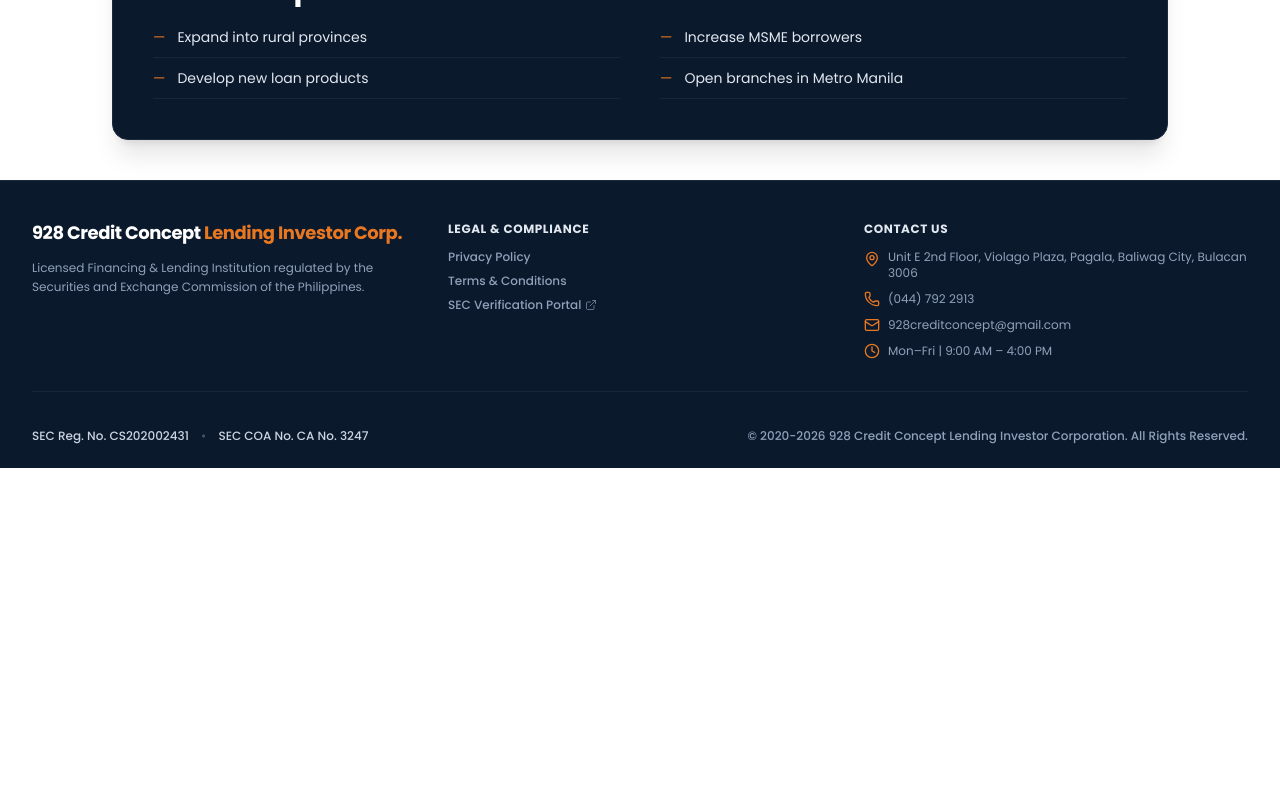
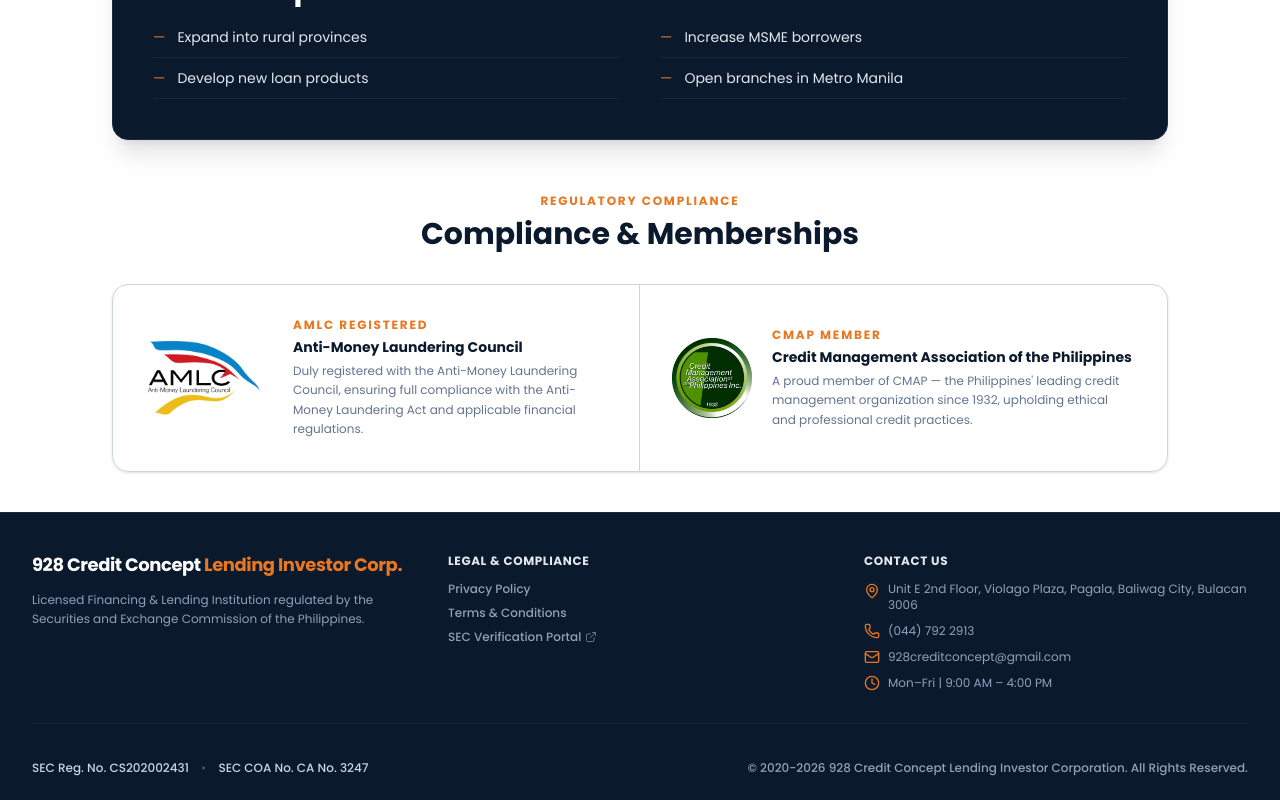
Before and after one commit to JanLancelot/928-lending, a Next.js app: page /about-us in a window 1280 px wide. Shown: the part 1970-2770 px from the top of the page. Before the commit the page ends 2438 px from the top, so only its background shows below. Built offline with nearby package versions, Linux system fonts and the light colour scheme.

Commit message:
Fixed navbar curve gap

```diff
--- a/src/app/about-us/page.tsx
+++ b/src/app/about-us/page.tsx
@@ -237,6 +237,55 @@ export default function AboutUsPage() {
             </div>
           </div>
 
+          <div className="space-y-8">
+            <div className="text-center max-w-xl mx-auto space-y-1">
+              <span className="text-[#E87722] font-bold text-xs uppercase tracking-[0.15em]">Regulatory Compliance</span>
+              <h2 className="text-2xl sm:text-3xl font-bold text-[#0B192C] mt-1">Compliance &amp; Memberships</h2>
+            </div>
+
+            <div className="border border-slate-300 rounded-2xl overflow-hidden shadow-sm">
+              <div className="grid grid-cols-1 sm:grid-cols-2 divide-y sm:divide-y-0 sm:divide-x divide-slate-300">
+
+                <div className="flex flex-col sm:flex-row items-center sm:items-center gap-5 px-8 py-8 text-center sm:text-left">
+                  <div className="relative w-32 h-20 flex-shrink-0">
+                    <Image
+                      src="/images/compliance/amlclogo.png"
+                      alt="Anti-Money Laundering Council (AMLC)"
+                      fill
+                      className="object-contain object-center sm:object-left"
+                    />
+                  </div>
+                  <div className="space-y-1">
+                    <div className="text-xs font-bold text-[#E87722] uppercase tracking-[0.15em]">AMLC Registered</div>
+                    <h4 className="font-bold text-sm text-[#0B192C]">Anti-Money Laundering Council</h4>
+                    <p className="text-xs text-slate-500 leading-relaxed">
+                      Duly registered with the Anti-Money Laundering Council, ensuring full compliance with the Anti-Money Laundering Act and applicable financial regulations.
+                    </p>
+                  </div>
+                </div>
+
+                <div className="flex flex-col sm:flex-row items-center sm:items-center gap-5 px-8 py-8 text-center sm:text-left">
+                  <div className="relative w-20 h-20 flex-shrink-0">
+                    <Image
+                      src="/images/compliance/cmaplogo.png"
+                      alt="Credit Management Association of the Philippines (CMAP)"
+                      fill
+                      className="object-contain object-center sm:object-left"
+                    />
+                  </div>
+                  <div className="space-y-1">
+                    <div className="text-xs font-bold text-[#E87722] uppercase tracking-[0.15em]">CMAP Member</div>
+                    <h4 className="font-bold text-sm text-[#0B192C]">Credit Management Association of the Philippines</h4>
+                    <p className="text-xs text-slate-500 leading-relaxed">
+                      A proud member of CMAP — the Philippines&apos; leading credit management organization since 1932, upholding ethical and professional credit practices.
+                    </p>
+                  </div>
+                </div>
+
+              </div>
+            </div>
+          </div>
+
         </div>
       </section>
     </div>
--- a/src/components/navbar.tsx
+++ b/src/components/navbar.tsx
@@ -42,18 +42,18 @@ export function Navbar() {
         </div>
 
         <div className="relative flex-1 h-full flex items-center justify-end z-20 min-w-0">
-          <div className="relative flex items-center justify-between h-full w-full bg-[#0B192C] text-white pl-12 sm:pl-16 md:pl-24 lg:pl-32 pr-3 sm:pr-5 lg:pr-6 shadow-md rounded-none">
+          <div className="rounded-bl-[4px] relative flex items-center justify-between h-full w-full bg-[#0B192C] text-white pl-12 sm:pl-16 md:pl-24 lg:pl-32 pr-3 sm:pr-5 lg:pr-6 shadow-md rounded-none">
 
-            <div className="absolute -left-12 sm:-left-16 md:-left-24 lg:-left-32 top-0 h-full w-12 sm:w-16 md:w-24 lg:w-32 pointer-events-none">
+            <div className="absolute -left-12 sm:-left-16 md:-left-24 lg:-left-32 top-0 h-full w-[calc(3rem+4px)] sm:w-[calc(4rem+4px)] md:w-[calc(6rem+4px)] lg:w-[calc(8rem+4px)] pointer-events-none">
               <svg
-                viewBox="0 0 128 80"
+                viewBox="0 -10 128 90"
                 fill="none"
                 xmlns="http://www.w3.org/2000/svg"
                 className="w-full h-full text-[#0B192C]"
                 preserveAspectRatio="none"
               >
                 <path
-                  d="M 0 0 C 36 24 72 80 112 80 L 128 80 L 128 0 Z"
+                  d="M 0 -10 L 128 -10 L 128 80 C 72 80 36 24 0 -10 Z"
                   fill="currentColor"
                 />
               </svg>
```
Also changed, not shown: public/images/compliance/amlclogo.png (added), public/images/compliance/cmaplogo.png (added).
